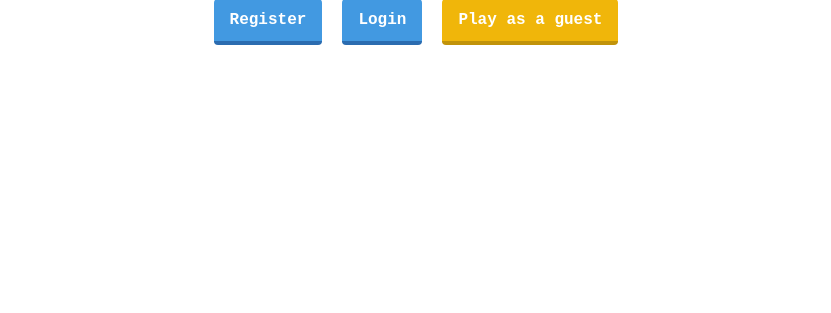
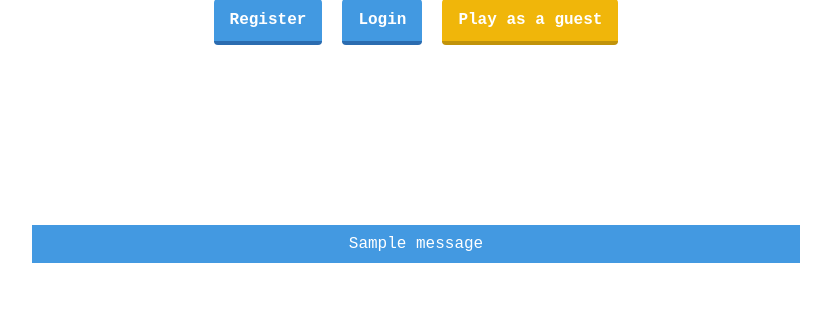
Before and after one commit to CodecoolGlobal/freestyle-javascript-game-javascript-jurijkreutz, a Flask app: page / in a window 1280 px wide. Shown: the part 487-800 px from the top of the page, without its empty margins (224-1055 px from the left). Run offline with Flask 2, Linux system fonts and the light colour scheme; one stand-in notice (Sample message) is shown.

Commit message:
Add Flash Messages

```diff
--- a/database_common.py
+++ b/database_common.py
@@ -7,7 +7,7 @@ def get_connection_string():
     user_name = os.environ.get('PSQL_USER_NAME')
     password = os.environ.get('PSQL_PASSWORD')
     host = os.environ.get('PSQL_HOST')
-    database_name = os.environ.get('PSQL_DB_NAME')
+    database_name = 'flappy'
 
     env_variables_defined = user_name and password and host and database_name
 
--- a/server.py
+++ b/server.py
@@ -1,4 +1,4 @@
-from flask import Flask, request, redirect, url_for, render_template, session, request
+from flask import Flask, request, redirect, url_for, render_template, session, request, flash
 import json
 
 import data_manager
@@ -39,7 +39,9 @@ def game():
 def save_score():
     data = request.data.decode('utf8')
     score = json.loads(data).get('score')
+    print(score)
     return render_template('game.html')
+
 
 @app.route("/logout")
 def logout():
@@ -55,7 +57,7 @@ def login():
         password = request.form['password']
         login_data = data_manager.get_user_data(username)
         if login_data is None:
-            # flash("Incorrect username, please try again")
+            flash("Incorrect username, please try again")
             return redirect('/login')
         hashed_pw_from_db = login_data['pw']
         pw_is_valid = password_worktool.verify_password(password, hashed_pw_from_db)
@@ -63,7 +65,7 @@ def login():
             session['username'] = username
             return redirect('/')
         else:
-            # flash("Incorrect password, please try again")
+            flash("Incorrect password, please try again")
             return redirect(url_for('login'))
 
 
--- a/static/site_style.css
+++ b/static/site_style.css
@@ -138,3 +138,15 @@ p {
   margin-top: 0px;
   font-size: 1.4em;
 }
+
+#flash {
+  position: fixed;
+  left: 20%;
+  right: 20%;
+  background-color: #4399e1;
+  text-align: center;
+  color: white;
+  padding: 10px;
+  bottom: 50px;
+  font-family: 'Courier New', monospace, Arial, Helvetica, sans-serif;
+}
--- a/templates/base.html
+++ b/templates/base.html
@@ -12,6 +12,14 @@
 {% block game %}{% endblock %}
 {% block score %}{% endblock %}
 
-
+    {% with messages = get_flashed_messages() %}
+    {% if messages %}
+    <div id="flash">
+        {% for message in messages %}
+            {{ message }}
+        {% endfor %}
+    </div>
+    {% endif %}
+    {% endwith %}
 </body>
 </html>
--- a/templates/index.html
+++ b/templates/index.html
@@ -13,7 +13,7 @@
     {% endif %}
     <div id="button-container">
          {% if 'username' in session %}
-        <div class="pixelbutton">Play</div>
+         <a href="/game"><div class="pixelbutton">Play</div></a>
         <a href="/logout"><div class="pixelbutton">Logout</div></a>
         <div class="pixelbutton">Highscores</div>
         {% else %}
```
